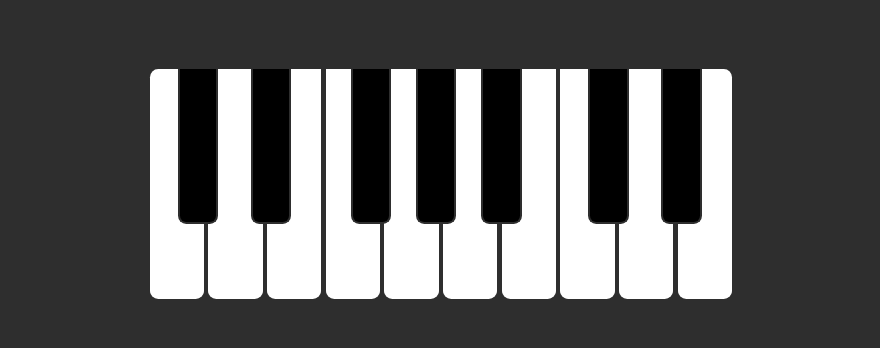
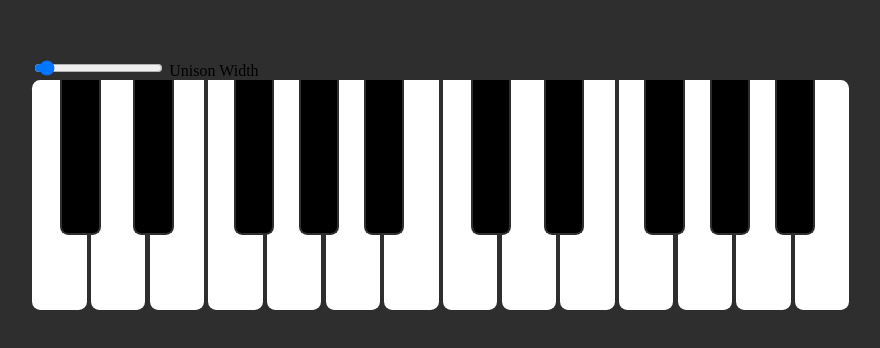
Before and after one commit to okadali/OKA-01, a plain HTML site: page index.html in a window 1280 px wide. Shown: the part 216-564 px from the top of the page, without its empty margins (197-1077 px from the left). Drawn offline with Linux system fonts and the light colour scheme.

Commit message:
Unison width added

```diff
--- a/index.html
+++ b/index.html
@@ -7,6 +7,11 @@
         <link rel="stylesheet" href="style.css">
     </head>
     <body>
+        <div class="wrapper">
+            <div>
+                <input type="range" id="unisonWidthRange" min="0" max="261" value="10">
+                <span>Unison Width</span>
+            </div>
             <div class="piano">
                 <div class="octave">
                     <div class="wholeNote" data-note="c-4"></div>
@@ -29,11 +34,23 @@
                     <div class="halfNoteDiv">
                         <div class="halfNote" data-note="c#5"></div>
                         <div class="halfNote" data-note="d#5" style="margin-right: 60px;"></div>
+                        <div class="halfNote" data-note="f#5" style="margin-right: 25px;"></div>
+                        <div class="halfNote" data-note="g#5" style="margin-right: 25px;"></div>
+                        <div class="halfNote" data-note="a#5"></div>
                     </div>
                     <div class="wholeNote" data-note="d-5"></div>
                     <div class="wholeNote" data-note="e-5"></div>
+                    <div class="wholeNote" data-note="f-5"></div>
+                    <div class="wholeNote" data-note="g-5"></div>
+                    <div class="wholeNote" data-note="a-5"></div>
+                    <div class="wholeNote" data-note="b-5"></div>
                 </div>
             </div>
+
+        </div>
+
+
+
         <script src="script.js"></script>
     </body>
 </html>
--- a/script.js
+++ b/script.js
@@ -1,3 +1,6 @@
+const actx = new (AudioContext || webkitAudioContext)();
+if(!actx) throw 'Not Supported';
+
 const NOTES = {
     'c-4' : 261.63,
     'c#4' : 277.18,
@@ -16,22 +19,52 @@ const NOTES = {
     'd-5' : 587.33,
     'd#5' : 622.25,
     'e-5' : 659.26,
+    'f-5' : 698.46,
+    'f#5' : 739.99,
+    'g-5' : 783.99,
+    'g#5' : 830.61,
+    'a-5' : 880.00,
+    'a#5' : 932.33,
+    'b-5' : 987.77,
 }
 
-const actx = new (AudioContext || webkitAudioContext)();
-if(!actx) throw 'Not Supported';
+let unisonWidth = 10;
 
-let osc;
+
+
+let oscBank = new Array(3);
+const createOscillators = (freq,detune) => {
+    osc = actx.createOscillator();
+    osc.type = "sawtooth";
+    osc.frequency.value = freq;
+    osc.detune.value = detune;
+    osc.connect(actx.destination);
+    osc.start();
+    return osc;
+}
+const noteOn = (note) => {
+    const freq = NOTES[note];
+    oscBank[0] = createOscillators(freq,0);
+    oscBank[1] = createOscillators(freq, -unisonWidth);
+    oscBank[2] = createOscillators(freq, unisonWidth);
+}
 
 document.querySelectorAll('div[data-note]').forEach((button) => {
+    const stopOsc = () => {
+        oscBank.forEach((item) => {
+            item.stop();
+        })
+    }
+
     button.addEventListener('mousedown', () => {
-        osc = actx.createOscillator();
-        osc.type = "sawtooth";
-        osc.frequency.value = NOTES[button.dataset.note];
-        osc.connect(actx.destination);
-        osc.start();
-
+        noteOn(button.dataset.note);
     })
 
-    button.addEventListener('mouseup', () => {osc.stop()});
+    button.addEventListener('mouseup', stopOsc);
+    button.addEventListener('mouseleave', stopOsc);
 })
+
+
+document.getElementById("unisonWidthRange").addEventListener('input',(e) => {
+    unisonWidth = e.target.value;
+})
--- a/style.css
+++ b/style.css
@@ -5,15 +5,11 @@ body {
     justify-content: center;
 }
 
-.piano {
+
+.piano, .octave {
     display: flex;
     flex-direction: row;
-}
-
-.octave {
-    display: flex;
-    flex-direction: row;
-    width: max-content;
+    width: max-content
 }
 
 .halfNoteDiv {
```
Lines whose indentation alone changed are shown as unchanged.
